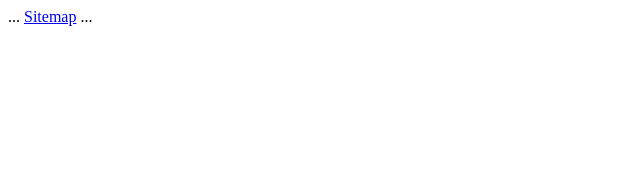
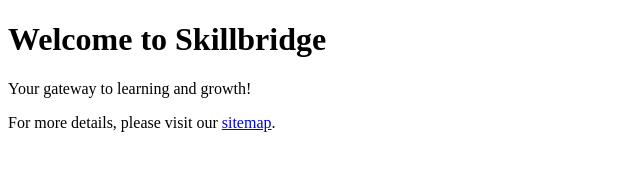
Before and after one commit to Ravi-nn/-skillbridge-v2, a plain HTML site: page index.html in a window 1280 px wide. Shown: the whole page, without its empty margins (0-640 px from the left). Drawn offline with Linux system fonts and the light colour scheme.

Commit message:
Update index.html with restored content and new metadata

```diff
--- a/index.html
+++ b/index.html
@@ -3,14 +3,15 @@
 <head>
     <meta charset="UTF-8">
     <meta name="viewport" content="width=device-width, initial-scale=1.0">
-    <meta name="google-site-verification" content="google33aed156704c563d" />
-    <link rel="canonical" href="https://ravi-nn.github.io/-skillbridge-v2/"/>
-    <title>Document</title>
+    <meta name="google-site-verification" content="google33aed156704c563d">
+    <link rel="canonical" href="https://ravi-nn.github.io/-skillbridge-v2/">
+    <title>Skillbridge - Home</title>
 </head>
 <body>
-    <!-- Content goes here -->
-    ...
-    <a href="https://ravi-nn.github.io/-skillbridge-v2/sitemap.xml">Sitemap</a>
-    ...
+    <h1>Welcome to Skillbridge</h1>
+    <p>Your gateway to learning and growth!</p>
+    <footer>
+        <p>For more details, please visit our <a href="https://ravi-nn.github.io/-skillbridge-v2/sitemap.xml">sitemap</a>.</p>
+    </footer>
 </body>
 </html>
```
